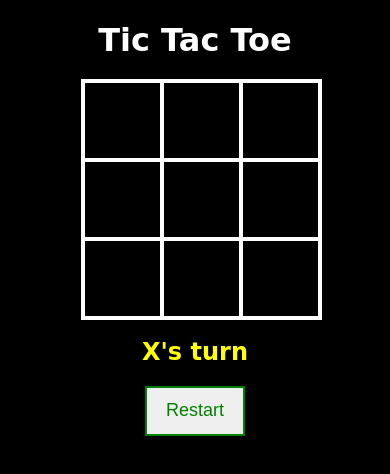
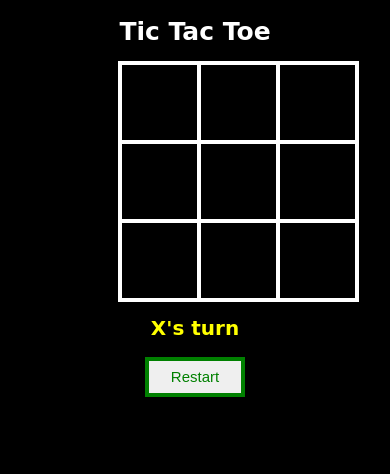
Before and after one commit to Kingston7777777/Tic-tac-toe-web-app, a plain HTML site: page index.html in a window 390 px wide. Drawn offline with Linux system fonts and the light colour scheme.

Commit message:
Update index.css

```diff
--- a/index.css
+++ b/index.css
@@ -36,3 +36,87 @@ body{
     font-size: 18px;
     cursor: pointer;
 }
+@media (max-width: 1200px){/*Desktop laptop-992, Tablet-768, mobile-576*/
+    h1{
+        font-size: 50px;
+    }
+    #cellContainer{
+        width: 240px;
+        line-height: 135px;
+        font-size: 90px;
+    }
+    #statusText{
+        font-size: 30px;
+    }
+    #resetBtn{
+        color: green;
+        border: 4px solid;
+        width: 150px;
+        height: 50px;
+        font-size: 30px;
+        cursor: pointer;
+    }
+}
+@media (max-width: 992px){
+    h1{
+        font-size: 40px;
+    }
+    #cellContainer{
+        width: 240px;
+        line-height: 65px;
+        font-size: 30px;
+    }
+    #statusText{
+        font-size: 30px;
+    }
+    #resetBtn{
+        color: green;
+        border: 4px solid;
+        width: 100px;
+        height: 50px;
+        font-size: 20px;
+        cursor: pointer;
+    }
+}
+@media (max-width: 768px){
+    h1{
+        font-size: 35px;
+    }
+    #cellContainer{
+        width: 235px;
+        line-height: 60px;
+        font-size: 25px;
+    }
+    #statusText{
+        font-size: 25px;
+    }
+    #resetBtn{
+        color: green;
+        border: 4px solid;
+        width: 100px;
+        height: 40px;
+        font-size: 15px;
+        cursor: pointer;
+    }
+}
+@media (max-width: 576px){
+    h1{
+        font-size: 25px;
+    }
+    #cellContainer{
+        width: 150px;
+        line-height: 50px;
+        font-size: 15px;
+    }
+    #statusText{
+        font-size: 20px;
+    }
+    #resetBtn{
+        color: green;
+        border: 4px solid;
+        width: 100px;
+        height: 40px;
+        font-size: 15px;
+        cursor: pointer;
+    }
+}
```
